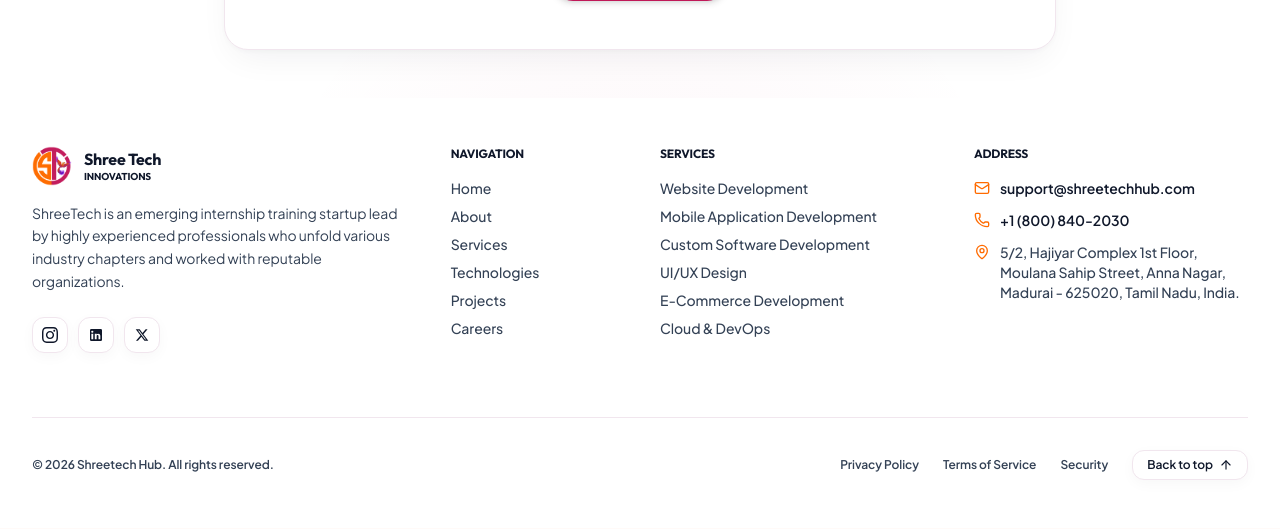
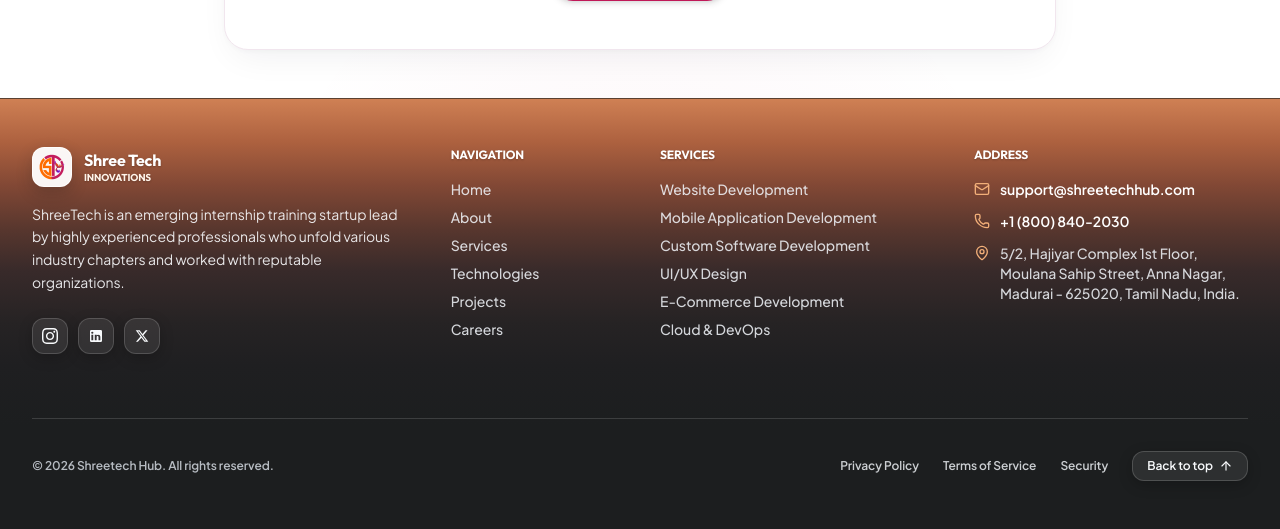
Before and after one commit to Mahaganesh16/shreetech_php, a PHP site: page /careers.php in a window 1280 px wide. Shown: the part 2166-2695 px from the top of the page. Before the commit the page ends 2646 px from the top, so only its background shows below. Run offline with PHP 8.4, Linux system fonts and the light colour scheme.

Commit message:
Apply terracotta-to-charcoal gradient footer background and light template typography

```diff
--- a/assets/css/style.css
+++ b/assets/css/style.css
@@ -1315,6 +1315,115 @@ h1 {
 }
 
 /* =========================================================================
+   7. SITE FOOTER — WARM TERRACOTTA TO DEEP CHARCOAL GRADIENT THEME
+   ========================================================================= */
+.site-footer {
+  background-color: #1C1E1F;
+  background-image: linear-gradient(
+    180deg,
+    #CF8054 0%,
+    #AD613F 10%,
+    #824835 20%,
+    #59372E 30%,
+    #382A2A 40%,
+    #262324 52%,
+    #1F1F21 62%,
+    #1C1E1F 76%,
+    #1C1E1F 100%
+  );
+  border-top: 1px solid rgba(207, 128, 84, 0.35);
+  color: rgba(241, 245, 249, 0.88);
+}
+
+.site-footer .footer-grid {
+  border-bottom: 1px solid rgba(255, 255, 255, 0.14);
+}
+
+.site-footer .footer-logo-badge {
+  padding: 0.375rem;
+  background: rgba(255, 255, 255, 0.95);
+  border: 1px solid rgba(255, 255, 255, 0.85);
+  box-shadow: 0 6px 16px rgba(28, 30, 31, 0.24);
+}
+
+.site-footer .footer-brand-name {
+  color: #FFFFFF;
+  text-shadow: 0 1px 2px rgba(20, 12, 10, 0.24);
+}
+
+.site-footer .footer-brand-sub {
+  color: #FFF4EA;
+  text-shadow: 0 1px 2px rgba(20, 12, 10, 0.22);
+}
+
+.site-footer .footer-desc {
+  color: rgba(248, 250, 252, 0.90);
+}
+
+.site-footer .footer-heading {
+  color: #FFFFFF;
+  text-shadow: 0 1px 2px rgba(20, 12, 10, 0.24);
+}
+
+.site-footer .footer-link-list a,
+.site-footer .footer-contact-text {
+  color: rgba(241, 245, 249, 0.86);
+  transition: color 0.2s ease;
+}
+
+.site-footer .footer-link-list a:hover {
+  color: #FCE1BC;
+}
+
+.site-footer .footer-contact-icon {
+  color: #F2AF79;
+}
+
+.site-footer .footer-contact-link {
+  color: #FFFFFF;
+  font-weight: 600;
+  transition: color 0.2s ease;
+}
+
+.site-footer .footer-contact-link:hover {
+  color: #FCE1BC;
+}
+
+.site-footer .footer-social-btn,
+.site-footer .footer-back-top {
+  background: rgba(255, 255, 255, 0.08);
+  border: 1px solid rgba(255, 255, 255, 0.16);
+  color: #F8FAFC;
+  box-shadow: 0 4px 14px rgba(0, 0, 0, 0.22);
+  transition: all 0.25s ease;
+}
+
+.site-footer .footer-back-top {
+  white-space: nowrap;
+}
+
+.site-footer .footer-social-btn:hover,
+.site-footer .footer-back-top:hover {
+  background: rgba(255, 255, 255, 0.15);
+  border-color: #F2AF79;
+  color: #FCE1BC;
+  transform: translateY(-2px);
+}
+
+.site-footer .footer-bottom-bar {
+  color: rgba(226, 232, 240, 0.78);
+}
+
+.site-footer .footer-legal-link {
+  color: rgba(241, 245, 249, 0.82);
+  transition: color 0.2s ease;
+}
+
+.site-footer .footer-legal-link:hover {
+  color: #FCE1BC;
+}
+
+/* =========================================================================
    LENIS SMOOTH SCROLL STYLES (OFFICIAL STUDIO FREIGHT RECOMMENDED SPEC)
    ========================================================================= */
 html.lenis,
--- a/includes/footer.php
+++ b/includes/footer.php
@@ -5,34 +5,34 @@ if (!isset($navLinks) || !isset($servicesData)) {
 ?>
 </main>
 
-<footer class="relative z-10 bg-white pt-10 sm:pt-10 md:pt-12 pb-10 sm:pb-12 overflow-hidden shadow-xs">
+<footer class="site-footer relative z-10 pt-10 sm:pt-10 md:pt-12 pb-10 sm:pb-12 overflow-hidden shadow-xs">
   <div class="relative z-10 max-w-7xl mx-auto px-4 sm:px-6 lg:px-8">
-    <div class="grid grid-cols-12 md:grid-cols-2 lg:grid-cols-12 gap-x-4 gap-y-8 sm:gap-10 pb-10 sm:pb-16 border-b border-[#F1E6EE]">
+    <div class="footer-grid grid grid-cols-12 md:grid-cols-2 lg:grid-cols-12 gap-x-4 gap-y-8 sm:gap-10 pb-10 sm:pb-16">
 
       <!-- Brand Info (4 Cols Desktop / Full Row Mobile) -->
       <div class="col-span-12 md:col-span-1 lg:col-span-4 space-y-4">
         <a href="#home" class="flex items-center gap-3 group">
-          <div class="w-10 h-10 flex items-center justify-center group-hover:scale-105 transition-transform">
+          <div class="footer-logo-badge w-10 h-10 rounded-xl p-1.5 flex items-center justify-center group-hover:scale-105 transition-transform">
             <img src="images/logo-icon.png" alt="Shree Tech Logo" class="w-full h-full object-contain">
           </div>
           <div class="flex flex-col">
-            <span class="text-base font-black text-[#0F172A] tracking-tight font-heading">
+            <span class="footer-brand-name text-base font-black tracking-tight font-heading">
               Shree Tech
             </span>
-            <span class="text-[10px] text-[#334155] font-bold tracking-wider uppercase -mt-0.5 font-heading">
+            <span class="footer-brand-sub text-[10px] font-bold tracking-wider uppercase -mt-0.5 font-heading">
               Innovations
             </span>
           </div>
         </a>
 
-        <p class="text-sm text-[#334155] font-normal leading-relaxed font-body">
+        <p class="footer-desc text-sm font-normal leading-relaxed font-body">
           ShreeTech is an emerging internship training startup lead by highly experienced professionals who unfold various industry chapters and worked with reputable organizations.
         </p>
 
         <!-- Social Channels -->
         <div class="flex items-center gap-2.5 pt-2">
           <div
-            class="glass-btn-secondary w-9 h-9 rounded-xl text-[#475569] flex items-center justify-center shadow-xs"
+            class="footer-social-btn w-9 h-9 rounded-xl flex items-center justify-center"
             aria-label="Instagram"
           >
             <svg class="w-4 h-4 fill-current" viewBox="0 0 24 24" aria-hidden="true">
@@ -40,7 +40,7 @@ if (!isset($navLinks) || !isset($servicesData)) {
             </svg>
           </div>
           <div
-            class="glass-btn-secondary w-9 h-9 rounded-xl text-[#475569] flex items-center justify-center shadow-xs"
+            class="footer-social-btn w-9 h-9 rounded-xl flex items-center justify-center"
             aria-label="LinkedIn"
           >
             <svg class="w-4 h-4 fill-current" viewBox="0 0 24 24" aria-hidden="true">
@@ -48,7 +48,7 @@ if (!isset($navLinks) || !isset($servicesData)) {
             </svg>
           </div>
           <div
-            class="glass-btn-secondary w-9 h-9 rounded-xl text-[#475569] flex items-center justify-center shadow-xs"
+            class="footer-social-btn w-9 h-9 rounded-xl flex items-center justify-center"
             aria-label="Twitter / X"
           >
             <svg class="w-3.5 h-3.5 fill-current" viewBox="0 0 24 24" aria-hidden="true">
@@ -60,13 +60,13 @@ if (!isset($navLinks) || !isset($servicesData)) {
 
       <!-- Quick Navigation (2 Cols Desktop / Left Side Next to Services on Mobile) -->
       <div class="col-span-5 md:col-span-1 lg:col-span-2">
-        <h4 class="text-xs font-bold uppercase tracking-wider text-[#0F172A] mb-4 font-heading">
+        <h4 class="footer-heading text-xs font-bold uppercase tracking-wider mb-4 font-heading">
           Navigation
         </h4>
-        <ul class="space-y-2 text-sm text-[#334155] font-medium font-body">
+        <ul class="footer-link-list space-y-2 text-sm font-medium font-body">
           <?php foreach ($navLinks as $l): ?>
             <li>
-              <a href="<?php echo htmlspecialchars($l['href']); ?>" class="hover:text-[#C01858] transition-colors">
+              <a href="<?php echo htmlspecialchars($l['href']); ?>">
                 <?php echo htmlspecialchars($l['label']); ?>
               </a>
             </li>
@@ -76,13 +76,13 @@ if (!isset($navLinks) || !isset($servicesData)) {
 
       <!-- Services (3 Cols Desktop / Right Side Next to Navigation on Mobile) -->
       <div class="col-span-7 md:col-span-1 lg:col-span-3">
-        <h4 class="text-xs font-bold uppercase tracking-wider text-[#0F172A] mb-4 font-heading">
+        <h4 class="footer-heading text-xs font-bold uppercase tracking-wider mb-4 font-heading">
           Services
         </h4>
-        <ul class="space-y-2 text-sm text-[#334155] font-medium font-body">
+        <ul class="footer-link-list space-y-2 text-sm font-medium font-body">
           <?php foreach (array_slice($servicesData, 0, 6) as $s): ?>
             <li>
-              <a href="#services" class="hover:text-[#C01858] transition-colors">
+              <a href="#services">
                 <?php echo htmlspecialchars($s['title']); ?>
               </a>
             </li>
@@ -92,38 +92,38 @@ if (!isset($navLinks) || !isset($servicesData)) {
 
       <!-- Contact Info (3 Cols Desktop / Full Row Bottom on Mobile) -->
       <div class="col-span-12 md:col-span-1 lg:col-span-3">
-        <h4 class="text-xs font-bold uppercase tracking-wider text-[#0F172A] mb-4 font-heading">
+        <h4 class="footer-heading text-xs font-bold uppercase tracking-wider mb-4 font-heading">
           Address
         </h4>
-        <div class="space-y-3 text-xs sm:text-sm text-[#334155] font-medium font-body">
+        <div class="space-y-3 text-xs sm:text-sm font-medium font-body">
           <div class="flex items-center gap-2.5">
-            <i data-lucide="mail" class="w-4 h-4 text-[#FF6B00] shrink-0"></i>
-            <a href="mailto:<?php echo htmlspecialchars($companyInfo['email']); ?>" class="font-semibold text-[#0F172A] hover:text-[#C01858] transition-colors"><?php echo htmlspecialchars($companyInfo['email']); ?></a>
+            <i data-lucide="mail" class="footer-contact-icon w-4 h-4 shrink-0"></i>
+            <a href="mailto:<?php echo htmlspecialchars($companyInfo['email']); ?>" class="footer-contact-link"><?php echo htmlspecialchars($companyInfo['email']); ?></a>
           </div>
           <div class="flex items-center gap-2.5">
-            <i data-lucide="phone" class="w-4 h-4 text-[#FF6B00] shrink-0"></i>
-            <a href="tel:<?php echo htmlspecialchars(str_replace(' ', '', $companyInfo['phone'])); ?>" class="font-semibold text-[#0F172A] hover:text-[#C01858] transition-colors"><?php echo htmlspecialchars($companyInfo['phone']); ?></a>
+            <i data-lucide="phone" class="footer-contact-icon w-4 h-4 shrink-0"></i>
+            <a href="tel:<?php echo htmlspecialchars(str_replace(' ', '', $companyInfo['phone'])); ?>" class="footer-contact-link"><?php echo htmlspecialchars($companyInfo['phone']); ?></a>
           </div>
           <div class="flex items-start gap-2.5">
-            <i data-lucide="map-pin" class="w-4 h-4 text-[#FF6B00] shrink-0 mt-0.5"></i>
-            <span><?php echo htmlspecialchars($companyInfo['address']); ?></span>
+            <i data-lucide="map-pin" class="footer-contact-icon w-4 h-4 shrink-0 mt-0.5"></i>
+            <span class="footer-contact-text"><?php echo htmlspecialchars($companyInfo['address']); ?></span>
           </div>
         </div>
       </div>
     </div>
 
     <!-- Bottom Bar -->
-    <div class="mt-8 flex flex-col sm:flex-row items-center justify-between gap-4 text-xs text-[#334155] font-semibold font-body">
+    <div class="footer-bottom-bar mt-8 flex flex-col sm:flex-row items-center justify-between gap-4 text-xs font-semibold font-body">
       <div>
         <?php echo htmlspecialchars($companyInfo['copyright']); ?>
       </div>
-      <div class="flex items-center gap-6">
-        <a href="#" class="hover:text-[#C01858] transition-colors">Privacy Policy</a>
-        <a href="#" class="hover:text-[#C01858] transition-colors">Terms of Service</a>
-        <a href="#" class="hover:text-[#C01858] transition-colors">Security</a>
+      <div class="flex flex-wrap items-center justify-center gap-4 sm:gap-6">
+        <a href="#" class="footer-legal-link whitespace-nowrap">Privacy Policy</a>
+        <a href="#" class="footer-legal-link whitespace-nowrap">Terms of Service</a>
+        <a href="#" class="footer-legal-link whitespace-nowrap">Security</a>
         <button
           onclick="if (window.__lenis) { window.__lenis.scrollTo(0, { duration: 1.2 }); } else { window.scrollTo({top: 0, behavior: 'smooth'}); }"
-          class="glass-btn-secondary px-3.5 py-1.5 rounded-xl inline-flex items-center gap-1.5 text-[#0F172A] hover:text-[#C01858] hover:border-[#C01858] transition-colors cursor-pointer shadow-xs"
+          class="footer-back-top px-3.5 py-1.5 rounded-xl inline-flex items-center gap-1.5 cursor-pointer whitespace-nowrap"
         >
           <span>Back to top</span>
           <i data-lucide="arrow-up" class="w-3.5 h-3.5"></i>
```
